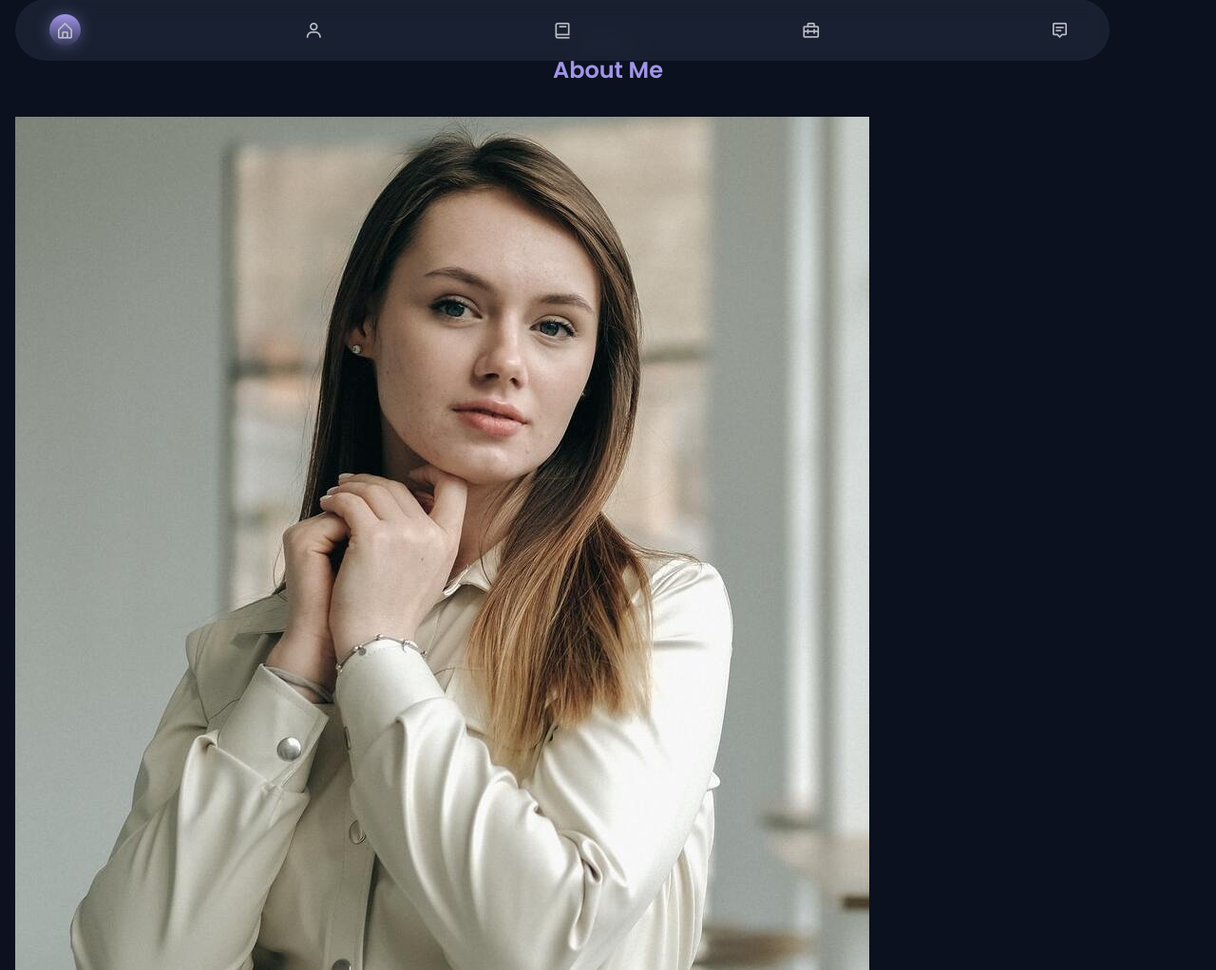
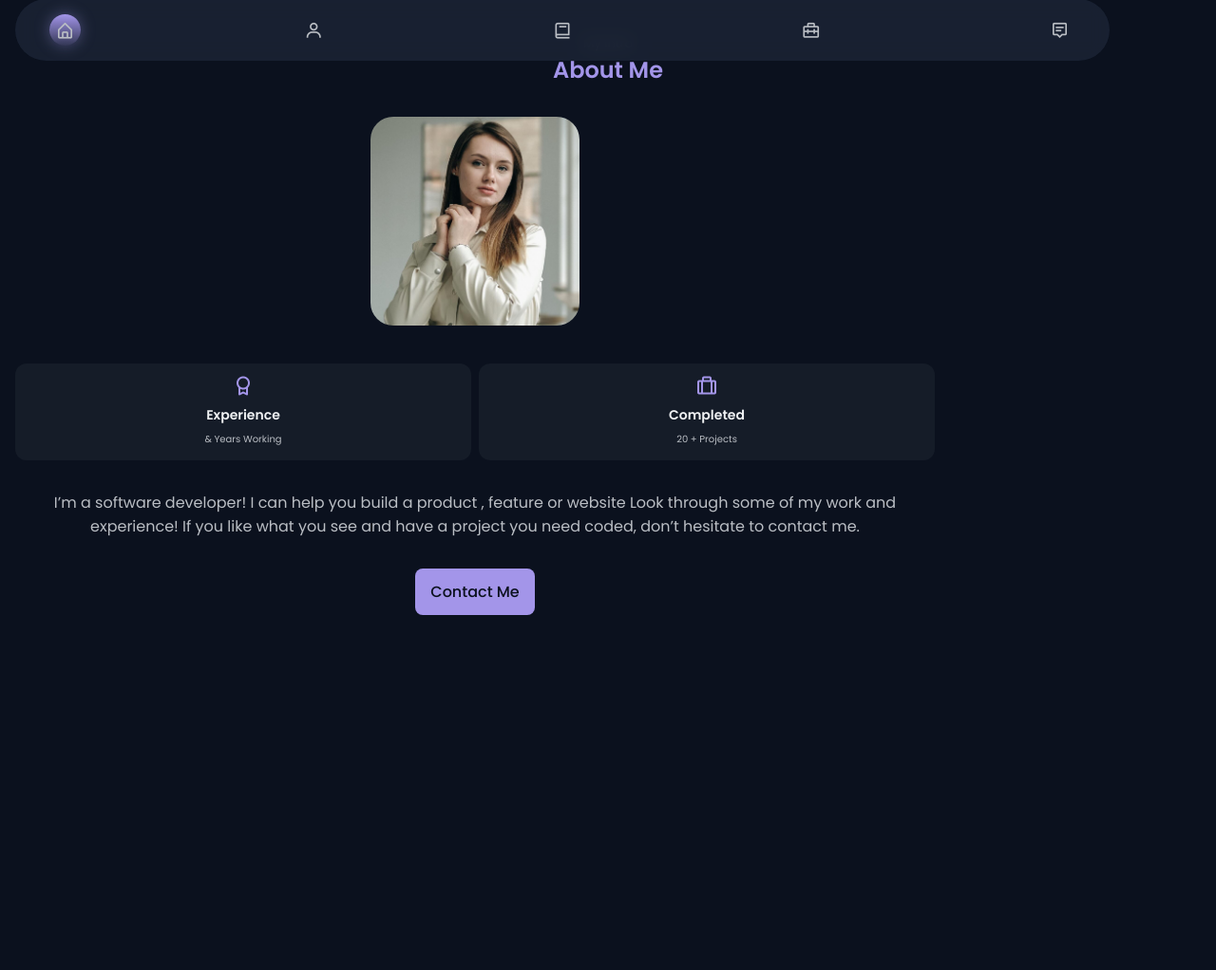
Before and after one commit to 78fatemanazari/My_Portfolio, a website: page index.html in a window 1280 px wide. Shown: the part 720-1742 px from the top of the page at 95% size. Drawn offline with nearby package versions, Linux system fonts and the light colour scheme.

Commit message:
feat: Style about section

```diff
--- a/assets/css/styles.css
+++ b/assets/css/styles.css
@@ -219,6 +219,9 @@ img {
 }
 
 /* Change background header */
+.scroll-header{
+  box-shadow: 0 4px 4px hsla(0, 0%, 4%, .3);
+}
 
 /*=============== HOME ===============*/
 .home__container {
@@ -240,7 +243,7 @@ img {
 .home__greeting {
   display: block;
   color: var(--title-color);
-  margin-bottom: .25rem;
+  margin-bottom: 0.25rem;
 }
 
 .home__education {
@@ -260,10 +263,11 @@ img {
   justify-self: center;
   width: 190px;
   height: 293px;
-  background: linear-gradient(180deg,
-              hsla(var(--first-hue), var(--sat), var(--lig), 1),
-              hsla(var(--first-hue), var(--sat), var(--lig), .2)
-              );
+  background: linear-gradient(
+    180deg,
+    hsla(var(--first-hue), var(--sat), var(--lig), 1),
+    hsla(var(--first-hue), var(--sat), var(--lig), 0.2)
+  );
   border-radius: 10rem 10rem 1rem 1rem;
   display: flex;
   align-items: flex-end;
@@ -271,7 +275,7 @@ img {
   overflow: hidden;
 }
 
-.home__buttons{
+.home__buttons {
   display: flex;
   justify-content: center;
   align-items: center;
@@ -279,42 +283,42 @@ img {
 }
 
 .home__social,
-.home__scroll{
+.home__scroll {
   position: absolute;
 }
 
-.home__social{
+.home__social {
   bottom: 5rem;
   left: 0;
   display: grid;
-  row-gap: .5rem;
+  row-gap: 0.5rem;
 }
 
-.home__social-link{
+.home__social-link {
   width: max-content;
   background-color: var(--container-color);
   color: var(--first-color);
-  padding: .25rem;
-  border-radius: .25rem;
+  padding: 0.25rem;
+  border-radius: 0.25rem;
   display: flex;
   font-size: 1rem;
-  transition: .4s;
+  transition: 0.4s;
 }
 
-.home__social-link:hover{
+.home__social-link:hover {
   background-color: var(--first-color);
   color: #fff;
 }
 
-.home__social::after{
-  content: '';
+.home__social::after {
+  content: "";
   width: 32px;
   height: 2px;
   background-color: var(--first-color);
   transform: rotate(90deg) translate(16px, 3px);
 }
 
-.home__scroll{
+.home__scroll {
   color: var(--first-color);
   right: -1.5rem;
   bottom: 4rem;
@@ -323,37 +327,83 @@ img {
   justify-items: center;
 }
 
-.home__scroll-icon{
+.home__scroll-icon {
   font-size: 1.25rem;
 }
 
-.home__scroll-name{
+.home__scroll-name {
   font-size: var(--smaller-font-size);
   transform: rotate(-90deg);
 }
 
 /*=============== BUTTONS ===============*/
-.button{
+.button {
   display: inline-block;
   background-color: var(--first-color);
   color: var(--body-color);
-  padding: .75rem 1rem;
-  border-radius: .5rem;
+  padding: 0.75rem 1rem;
+  border-radius: 0.5rem;
   font-weight: var(--font-medium);
-  transition: .4s;
+  transition: 0.4s;
 }
 
-.button--ghost{
+.button--ghost {
   background-color: transparent;
   border: 2px solid var(--first-color);
   color: var(--first-color);
 }
 
-.button:hover{
+.button:hover {
   background-color: var(--first-color-alt);
   color: var(--body-color);
 }
+
 /*=============== ABOUT ===============*/
+.about__container {
+  row-gap: 2.5rem;
+}
+
+.about__img {
+  width: 220px;
+  border-radius: 1.5rem;
+  justify-self: center;
+}
+
+.about__data {
+  text-align: center;
+}
+
+.about__info {
+  display: grid;
+  grid-template-columns: repeat(2, 1fr);
+  gap: 0.5rem;
+  margin-bottom: 2rem;
+}
+
+.about__box {
+  background-color: var(--container-color);
+  border-radius: 0.75rem;
+  padding: 0.75rem 0.5rem;
+}
+
+.about__icon {
+  font-size: 1.5rem;
+  color: var(--first-color);
+  margin-bottom: 0.5rem;
+}
+
+.about__title{
+  font-size: var(--small-font-size);
+}
+
+.about__subtitle{
+  font-size: var(--tiny-font-size);
+}
+
+.about__description{
+  margin-bottom: 2rem;
+}
+
 
 /*=============== SKILLS ===============*/
 
--- a/assets/js/main.js
+++ b/assets/js/main.js
@@ -1,5 +1,11 @@
 /*=============== CHANGE BACKGROUND HEADER ===============*/
-
+const scrollHeader = () =>{
+  const header = document.getElementById('header')
+  // Add a class if the bottom offset is greater than 50 of the viewport
+  this.scrollY >= 50 ? header.classList.add('scroll-header')
+                     : header.classList.remove('scroll-header')
+}
+window.addEventListener('scroll', scrollHeader)
 
 /*=============== SERVICES MODAL ===============*/
 
```
